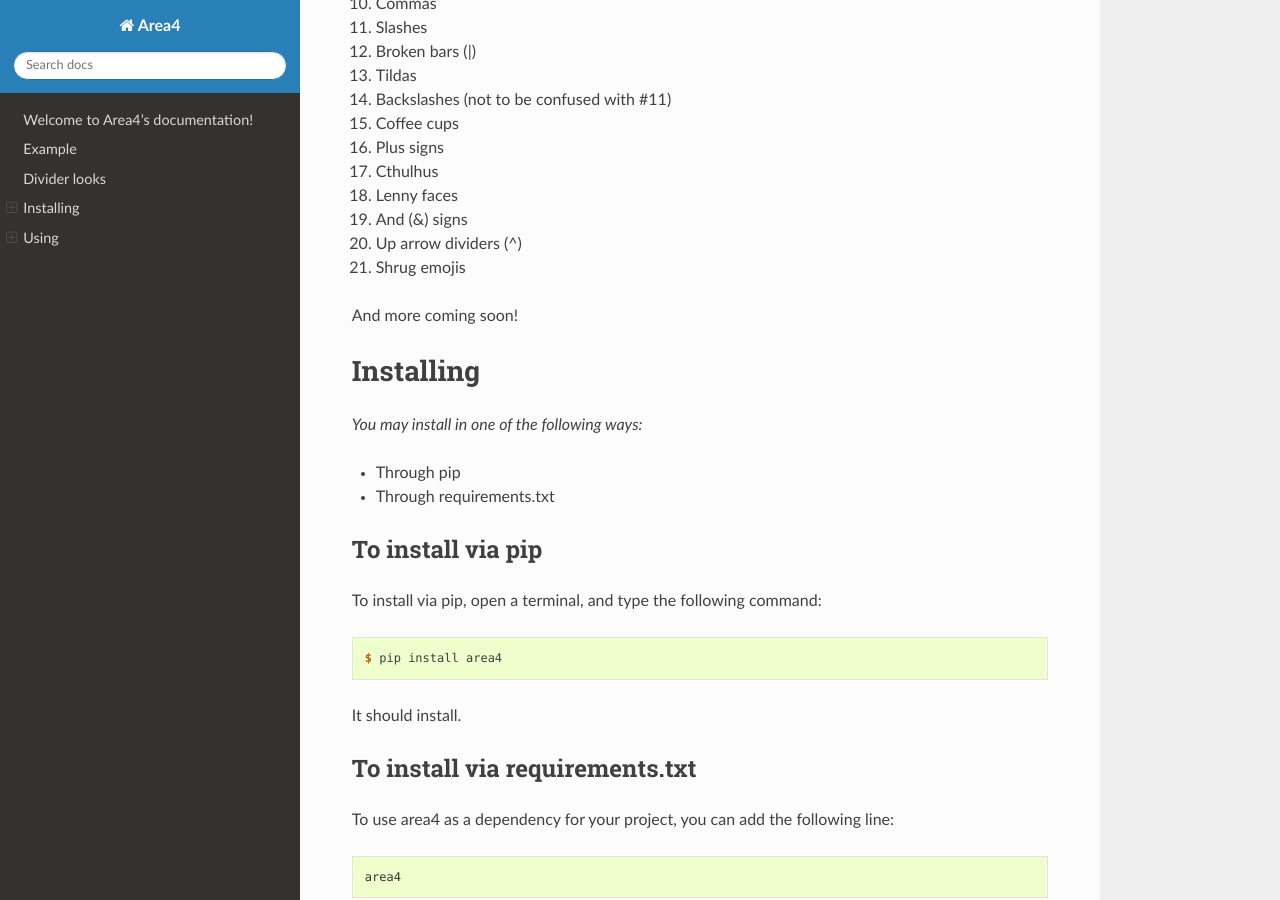
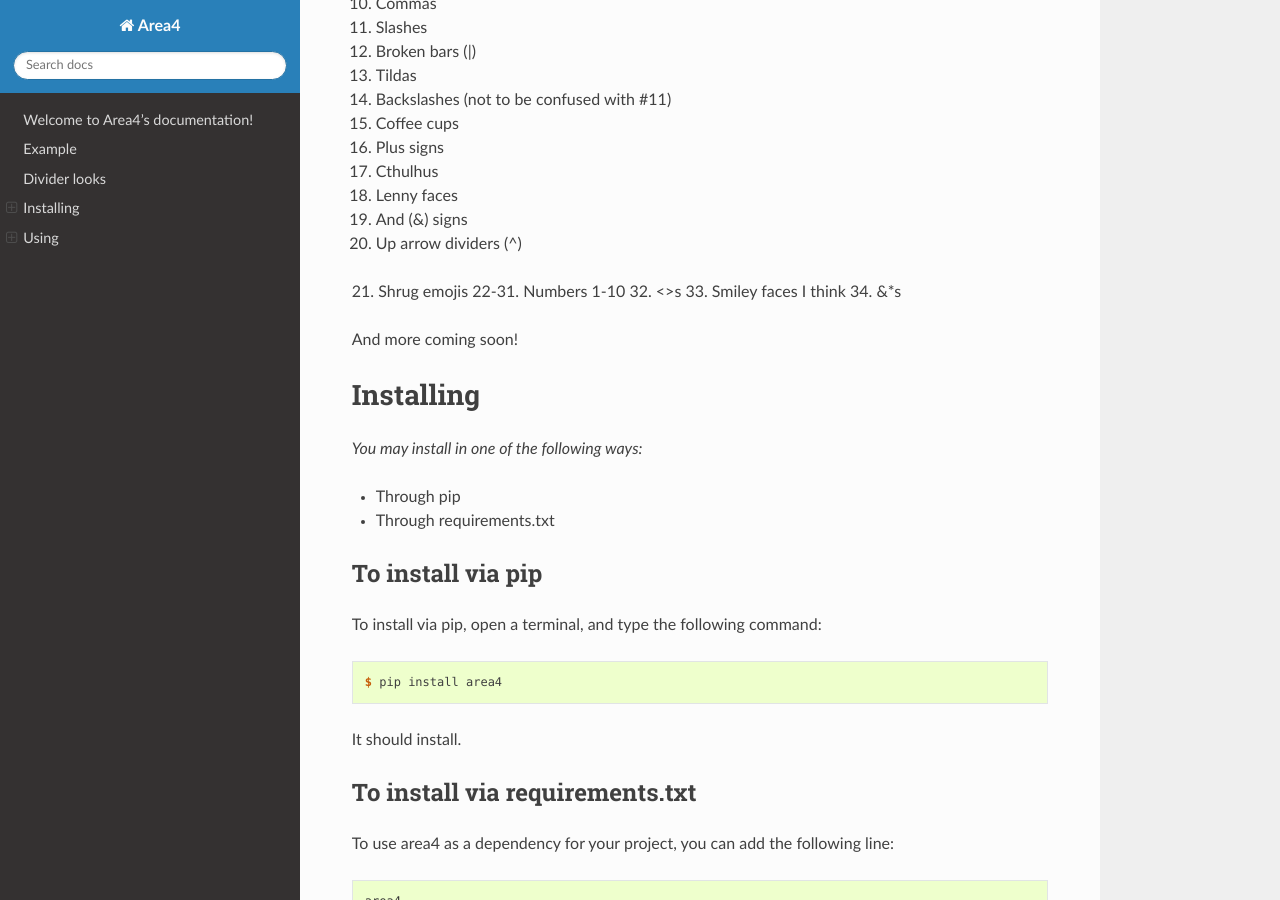
Before and after one commit to area4lib/area4, a Sphinx documentation site: the page built from docs/index.rst, in a window 1280 px wide and 900 px high, scrolled down 915 px. Built offline with Sphinx 7.4.7 and the Read the Docs theme 2.0.0, drawn with Linux system fonts in a browser that asks for light colours; some of the changed text lies outside the part shown.

Commit message:
Update index.rst

```diff
--- a/docs/index.rst
+++ b/docs/index.rst
@@ -72,6 +72,10 @@ Divider looks
 19. And (&) signs
 20. Up arrow dividers (^)
 21. Shrug emojis
+22-31. Numbers 1-10
+32. <>s
+33. Smiley faces I think
+34. &*s
 
 And more coming soon!
 
```
Also changed, not shown: other parts of docs/index.rst (+1 -0 lines).
